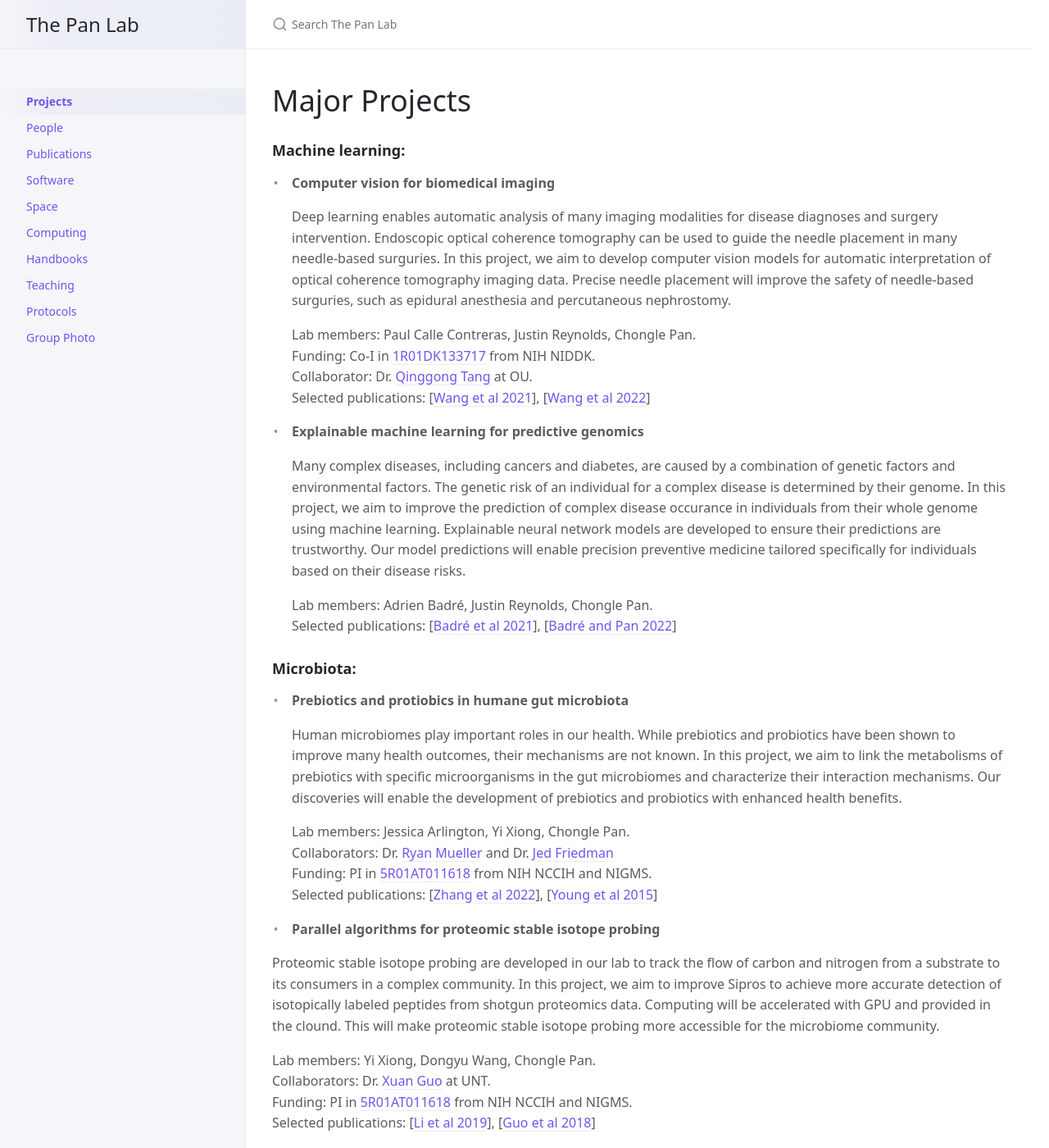
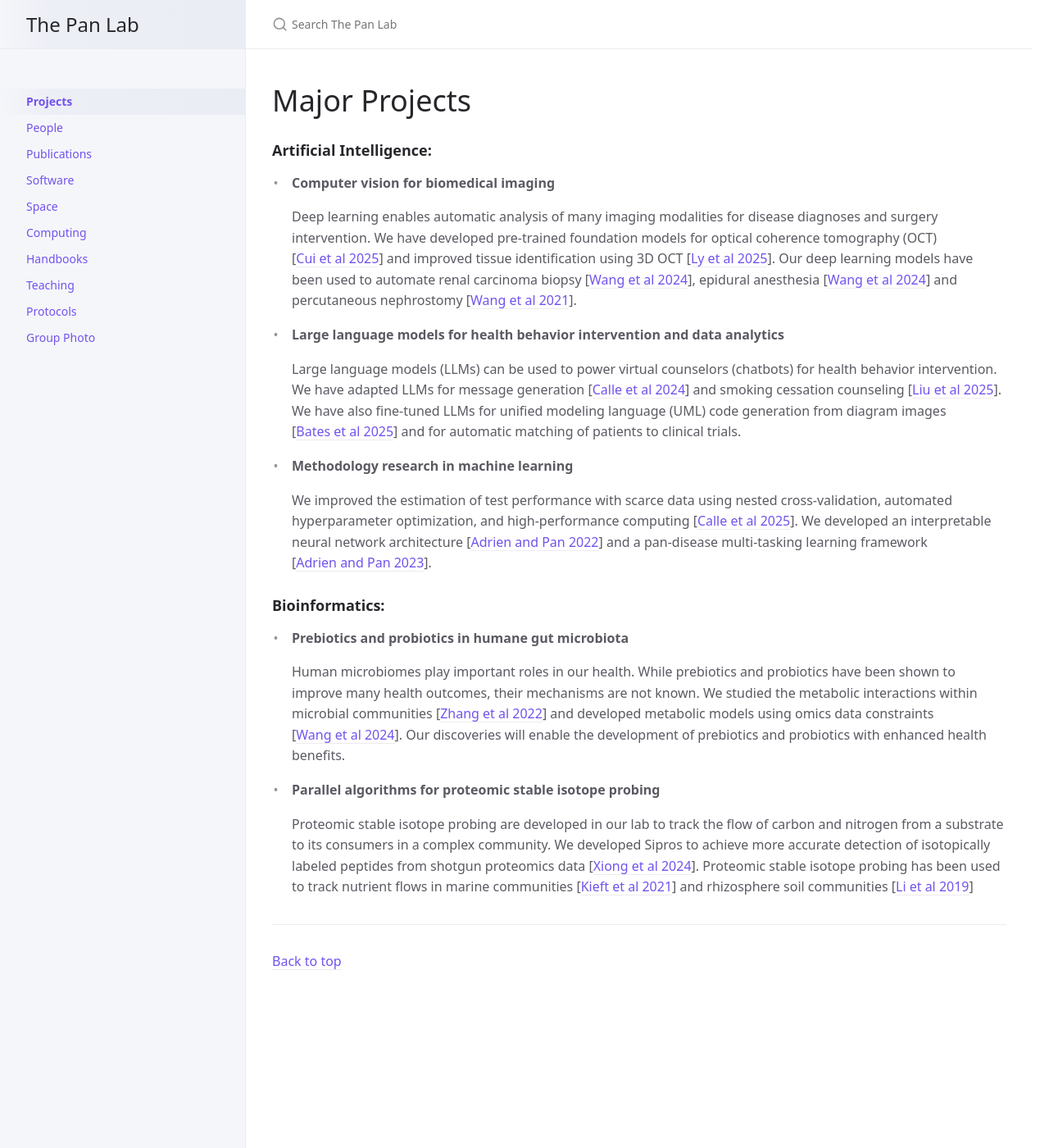
Before and after one commit to thepanlab/thepanlab.github.io, a Jekyll site: the page built from docs/projects.md, in a window 1280 px wide and 1400 px high. Shown: the whole window at 82% size. Built offline with Jekyll 4.4.1, drawn with Linux system fonts in a browser that asks for light colours; some of the changed text lies outside the part shown.

Commit message:
Update projects.md

```diff
--- a/docs/projects.md
+++ b/docs/projects.md
@@ -5,84 +5,29 @@ nav_order: 1
 ---
 # Major Projects
 
-### **Machine learning:**
+### **Artificial Intelligence:**
 
 - **Computer vision for biomedical imaging**
 
-  Deep learning enables automatic analysis of many imaging modalities for disease diagnoses and surgery intervention. Endoscopic optical coherence tomography can
-  be used to guide the needle placement in many needle-based surguries. In this project, we aim to develop computer vision models for automatic interpretation of
-  optical coherence tomography imaging data. Precise needle placement will improve the safety of needle-based surguries, such as epidural anesthesia and
-  percutaneous nephrostomy.
+  Deep learning enables automatic analysis of many imaging modalities for disease diagnoses and surgery intervention. We have developed pre-trained foundation models for optical coherence tomography (OCT) [[Cui et al 2025](https://ieeexplore.ieee.org/abstract/document/11113249)] and improved tissue identification using 3D OCT [[Ly et al 2025](https://onlinelibrary.wiley.com/doi/abs/10.1002/jbio.202500181)]. Our deep learning models have been used to automate renal carcinoma biopsy [[Wang et al 2024](https://www.nature.com/articles/s44172-024-00254-9)], epidural anesthesia [[Wang et al 2024](https://onlinelibrary.wiley.com/doi/abs/10.1002/jbio.202300330)] and percutaneous nephrostomy [[Wang et al 2021](https://opg.optica.org/boe/fulltext.cfm?uri=boe-12-4-2404)].
 
-  Lab members: Paul Calle Contreras, Justin Reynolds, Chongle Pan.
-  Funding: Co-I in [1R01DK133717](https://reporter.nih.gov/search/CFJB1sFbw0O0rkY76X28nw/project-details/10501992) from NIH NIDDK.
-  Collaborator: Dr. [Qinggong Tang](http://tanglab.oucreate.com/) at OU.
-  Selected publications: [[Wang et al 2021](https://pubmed.ncbi.nlm.nih.gov/33996237/)], [[Wang et al 2022](https://pubmed.ncbi.nlm.nih.gov/35103420/)]
+- **Large language models for health behavior intervention and data analytics**
 
-- **Explainable machine learning for predictive genomics**
+  Large language models (LLMs) can be used to power virtual counselors (chatbots) for health behavior intervention. We have adapted LLMs for message generation [[Calle et al 2024](https://dl.acm.org/doi/full/10.1145/3613904.3641965)] and smoking cessation counseling [[Liu et al 2025](#)]. We have also fine-tuned LLMs for unified modeling language (UML) code generation from diagram images [[Bates et al 2025](https://www.sciencedirect.com/science/article/pii/S266682702500043X)] and for automatic matching of patients to clinical trials.
 
-  Many complex diseases, including cancers and diabetes, are caused by a combination of genetic factors and environmental factors. The genetic risk of an individual
-  for a complex disease is determined by their genome. In this project, we aim to improve the prediction of complex disease occurance in individuals from their
-  whole genome using machine learning. Explainable neural network models are developed to ensure their predictions are trustworthy. Our model predictions will
-  enable precision preventive medicine tailored specifically for individuals based on their disease risks.
 
-  Lab members: Adrien Badré, Justin Reynolds, Chongle Pan.
-  Selected publications: [[Badré et al 2021](https://pubmed.ncbi.nlm.nih.gov/33009504/)], [[Badré and Pan 2022](https://pubmed.ncbi.nlm.nih.gov/35462722/)]
+- **Methodology research in machine learning**
+
+  We improved the estimation of test performance with scarce data using nested cross-validation, automated hyperparameter optimization, and high-performance computing [[Calle et al 2025](https://arxiv.org/abs/2503.08589)]. We developed an interpretable neural network architecture [[Adrien and Pan 2022](https://ieeexplore.ieee.org/abstract/document/9745057)] and a pan-disease multi-tasking learning framework [[Adrien and Pan 2023](https://journals.plos.org/ploscompbiol/article?id=10.1371/journal.pcbi.1011211)].
 
 
 
-### **Microbiota:**
+### **Bioinformatics:**
 
-- **Prebiotics and protiobics in humane gut microbiota**
+- **Prebiotics and probiotics in humane gut microbiota**
 
-  Human microbiomes play important roles in our health. While prebiotics and probiotics have been shown to improve many health outcomes, their mechanisms are
-  not known. In this project, we aim to link the metabolisms of prebiotics with specific microorganisms in the gut microbiomes and characterize their interaction
-  mechanisms. Our discoveries will enable the development of prebiotics and probiotics with enhanced health benefits.
-
-  Lab members: Jessica Arlington, Yi Xiong, Chongle Pan.
-  Collaborators: Dr. [Ryan Mueller](https://microbiology.oregonstate.edu/dr-ryan-mueller) and Dr. [Jed Friedman](https://medicine.ouhsc.edu/academic-departments/physiology/faculty/jacob-e-jed-friedman-phd)
-  Funding: PI in [5R01AT011618](https://reporter.nih.gov/search/t-5Gvs6MU0mf0CDCrsTC0Q/project-details/10463696) from NIH NCCIH and NIGMS.
-  Selected publications: [[Zhang et al 2022](https://pubmed.ncbi.nlm.nih.gov/35729161/)], [[Young et al 2015](https://pubmed.ncbi.nlm.nih.gov/26077811/)]
+  Human microbiomes play important roles in our health. While prebiotics and probiotics have been shown to improve many health outcomes, their mechanisms are not known. We studied the metabolic interactions within microbial communities [[Zhang et al 2022](https://www.nature.com/articles/s41467-022-31227-1)] and developed metabolic models using omics data constraints [[Wang et al 2024](https://www.nature.com/articles/s41522-024-00525-5)]. Our discoveries will enable the development of prebiotics and probiotics with enhanced health benefits.
 
  - **Parallel algorithms for proteomic stable isotope probing**
 
-  Proteomic stable isotope probing are developed in our lab to track the flow of carbon and nitrogen from a substrate to its consumers in a complex community.
-  In this project, we aim to improve Sipros to achieve more accurate detection of isotopically labeled peptides from shotgun proteomics data. Computing will be
-  accelerated with GPU and provided in the clound. This will make proteomic stable isotope probing more accessible for the microbiome community.
-
-  Lab members: Yi Xiong, Dongyu Wang, Chongle Pan.
-  Collaborators: Dr. [Xuan Guo](http://www.cse.unt.edu/~xuanguo/) at UNT.
-  Funding: PI in [5R01AT011618](https://reporter.nih.gov/search/t-5Gvs6MU0mf0CDCrsTC0Q/project-details/10463696) from NIH NCCIH and NIGMS.
-  Selected publications: [[Li et al 2019](https://pubmed.ncbi.nlm.nih.gov/31866955/)], [[Guo et al 2018](https://pubmed.ncbi.nlm.nih.gov/29028897/)]
-
-  - **Characterization and modeling of environmental microbiota**
-
-  The wetland ecosystems are responsible for one third of global emission of methane, a potent greenhouse gas. The methane emission from wetlands will be
-  perturbed by climate changes, including seawater intrusion and frequent droughts. In this project, we aim to characterize and model the ecosystem-scale
-  biogeochemical fluxes in estuarine wetlands and lacustrine wetlands under climate changes. Our approaches include synthetic microbiomes, proteomic stable
-  isotope probing, integrated -omics, and computational modeling. Our deliverables are mechanistic models of wetland communities to inform
-  global Earth system models.
-
-  Lab members: Dongyu Wang, Yi Xiong, Chongle Pan.
-  Collaborators: Dr. [Mari Winkler](http://www.winklerlab.com) at UW Seattle.
-  Funding: Department of Energy, Biological and Environmental Research.
-  Selected publications: [[Yao et al 2018](https://pubmed.ncbi.nlm.nih.gov/29358607/)], [[Li et al 2017](https://pubmed.ncbi.nlm.nih.gov/27871150/)]
-
-## Completed Projects
-- High-performance bioinformatics workflow for integrative ‘-omics’ data analytics (2016 ~ 2019) funded by DOD
-- Genomic and functional characterization of the microbiota of obese African Americans (2017 ~ 2019) funded by NIH
-- A quantitative, systems biology, multi-omic approach to diagnose and predict response to treatment for gynecologic cancers (2017 ~ 2019) funded by ORNL
-- A platform to identify and model genetic and phenotypic changes in cancer at the single cell level (2017 ~ 2019) funded by ORNL
-- Multi-‘omic’ analyses of the dynamics, mechanisms, and pathways for carbon turnover in grassland soil under two climate regimes (2013 ~ 2018) funded by DOE BER
-- Characterization of diazotrophs in the endosphere microbiome of bioenergy crop Sorghum (2016 ~ 2018) funded by ORNL
-- Individual diploid genome sequencing with parental haploid resolution and structural variation identification (2015 ~ 2016) funded by ORNL
-- Predicting climate feedbacks from microbial function in tropical ecosystems (2014 ~ 2016) funded by ORNL
-- Systems level dissection of anaerobic methane cycling (2013 ~ 2016) funded by DOE BER
-- Development of a pipeline for high-throughput recovery of near-complete and complete microbial genomes from complex metagenomic datasets (2013 ~ 2015) funded by JGI
-- Linking phylogenetic identity and biogeochemical function of uncultivated marine microbes with novel mass spectrometry techniques (2012 ~ 2015) funded by Moore Foundation
-- Improved metagenomic analysis with confidence quantification for biosurveillance of novel and man-made threats (2012 ~ 2014) funded by ORNL
-- Development and integration of genome-enabled techniques to track and predict the cycling of carbon in model microbial communities (2010 ~ 2013) funded by DOE BER
-- Development of a data integration system for microbial community systems biology data (2010 ~ 2013) funded by DOE BER
-- Syntrophic Interactions and Mechanisms Underpinning Anaerobic Methane Oxidation (2010 ~ 2013) funded by DOE BER
-- Plant-microbe interfaces (2009 ~ 2018) funded by DOE BER
-- Ultrascale computational modeling of phenotype-specific metabolic processes in microbial communities (2008 ~ 2011) funded by DOE ASCR
+    Proteomic stable isotope probing are developed in our lab to track the flow of carbon and nitrogen from a substrate to its consumers in a complex community. We developed Sipros to achieve more accurate detection of isotopically labeled peptides from shotgun proteomics data [[Xiong et al 2024](https://link.springer.com/article/10.1186/s40168-024-01866-1)]. Proteomic stable isotope probing has been used to track nutrient flows in marine communities [[Kieft et al 2021](https://www.pnas.org/doi/abs/10.1073/pnas.2101178118)] and rhizosphere soil communities [[Li et al 2019](https://www.frontiersin.org/journals/microbiology/articles/10.3389/fmicb.2019.02706/full)]
```
